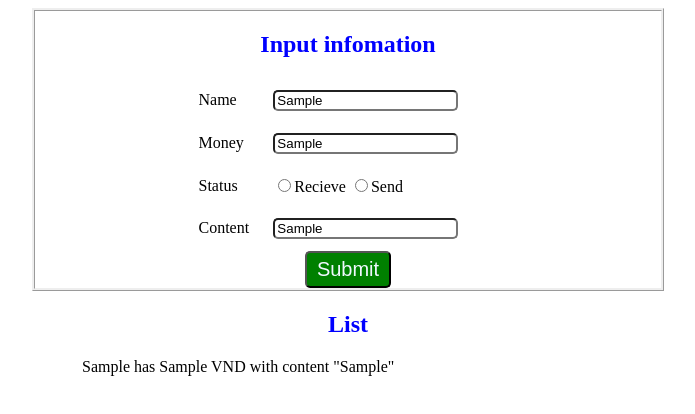
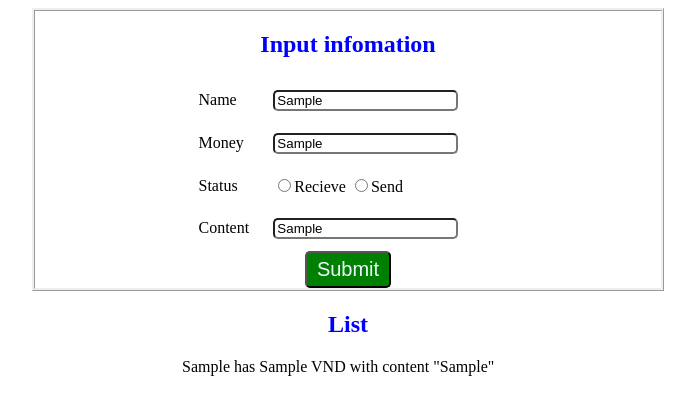
Before and after one commit to mvn-tamnguyen4-dn/Vuejs, a Vue app: page / in a window 1280 px wide. Both pictures are taken after typing "Sample", "Sample", "Sample" into the empty fields and a click on the button "Submit". Shown: the top 414 px of the page, without its empty margins (292-987 px from the left). Built offline with nearby package versions, Linux system fonts and the light colour scheme.

Commit message:
style for page

```diff
--- a/src/components/Item.vue
+++ b/src/components/Item.vue
@@ -10,6 +10,6 @@ export default {
 </script>
 <style scoped>
 p {
-  margin-left: 50px;
+  margin-left: 150px;
 }
 </style>
```
